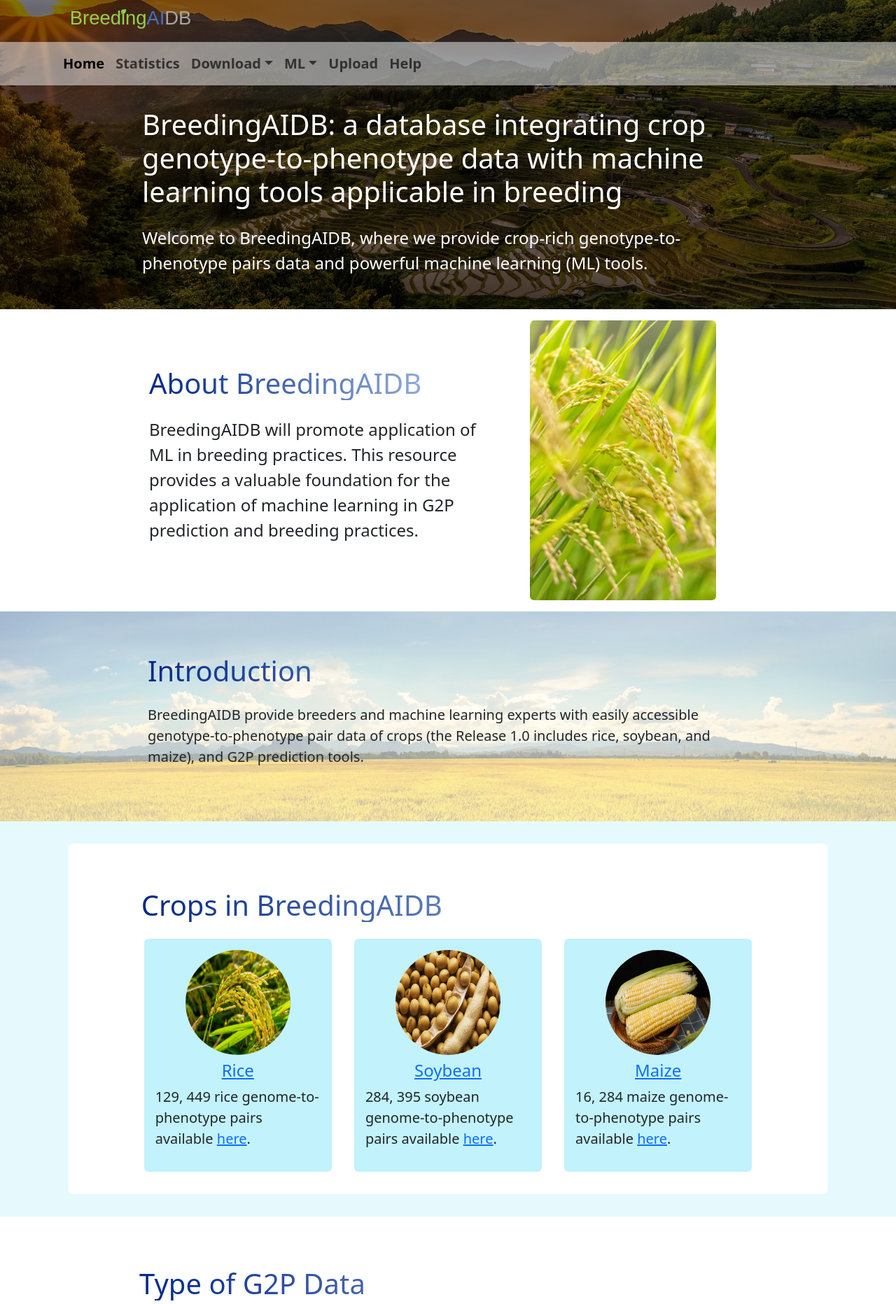
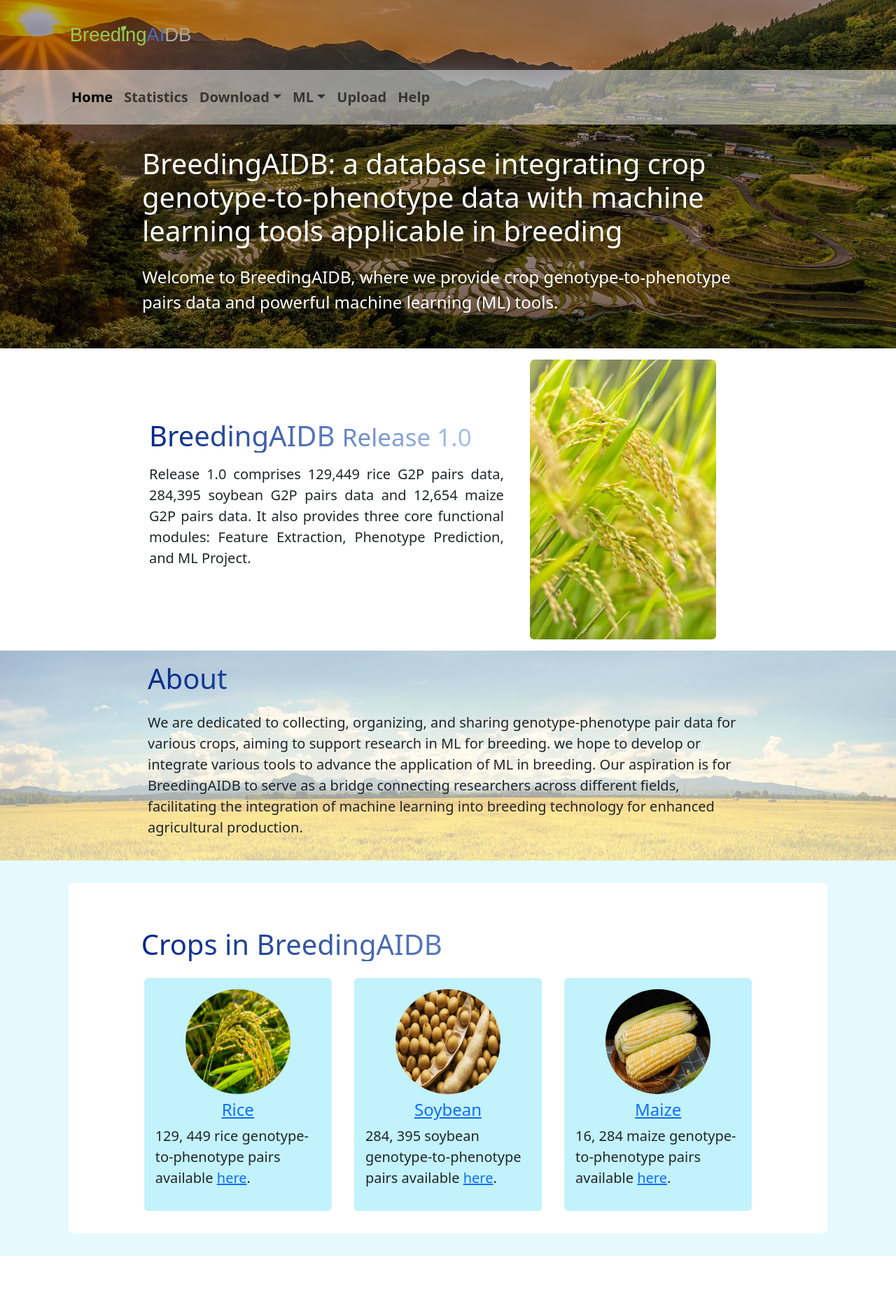
Before and after one commit to SZJhacker/BreedingAI, a Flask app: page /BreedingAIDB/ in a window 1280 px wide. Shown: the top 1864 px of the page at 70% size. Run offline with Flask 3, Linux system fonts and the light colour scheme; parts of the project's set-up code (start-up, migrations or seed data) failed here and were passed over; some libraries are stand-ins or nearby versions.

Commit message:
"release 1.0"

```diff
--- a/riceprediction/app/api/v1/statistics.py
+++ b/riceprediction/app/api/v1/statistics.py
@@ -17,9 +17,9 @@
     rice = DataVisualization(file_path_rice)
     soy = DataVisualization(file_path_soy)
     zea = DataVisualization(file_path_zea)
-    ricemap = rice.draw_map('Map of rice cultivation distribution')
-    soymap = soy.draw_map('Map of soybean cultivation distribution')
-    zeamap = zea.draw_map('Map of zea cultivation distribution')
+    ricemap = rice.draw_map('Map of rice cultivars')
+    soymap = soy.draw_map('Map of soybean cultivars')
+    zeamap = zea.draw_map('Map of zea cultivars')
     map_charts = {"rice":ricemap,
                   'zea':zeamap,
                   'soy':soymap}
--- a/riceprediction/app/templates/about.html
+++ b/riceprediction/app/templates/about.html
@@ -58,8 +58,8 @@
                     </div>
                     <div class="card-body fs-5 lh-lg">
                         <p class="card-text">Conventional breeding techniques are struggling to address the challenges
-                            presented by climate change and the increasing global demand for agricultural products
-                            (1,2). Meeting these challenges demands renovation of breeding methods into the
+                            presented by climate change and the increasing global demand for agricultural products.
+                            Meeting these challenges demands renovation of breeding methods into the
                             next-generation technologies, collectively known as Breeding 4.0. Central to this frontier
                             is Genotype-to-Phenotype (G2P) prediction. For the prediction to be accurate and reliable,
                             developing and optimizing machine learning (ML) algorithms is one of the keys. A major
--- a/riceprediction/app/templates/home.html
+++ b/riceprediction/app/templates/home.html
@@ -11,7 +11,8 @@
     /* Add your home page styles here */
     .nav-bg {
         position: relative;
-        overflow: hidden; /* 用于包含 ::before 中的伪元素 */
+        overflow: hidden;
+        /* 用于包含 ::before 中的伪元素 */
     }
 
     .nav-bg::before {
@@ -22,13 +23,15 @@
         left: 0;
         width: 100%;
         height: 100%;
-        background: linear-gradient(rgba(0, 0, 0, 0.5), rgba(0, 0, 0, 0.6)), url({{ url_for('v1.static', filename='img/background1.jpg') }}) no-repeat center center / cover;
+        background: linear-gradient(rgba(0, 0, 0, 0.3), rgba(0, 0, 0, 0.4)),
+        url({{ url_for('v1.static', filename='img/background1.jpg')}}) no-repeat center center / cover;
         /*opacity: 0.6;  设置背景图片的透明度 */
         z-index: -1;
     }
 
     #introduction {
-        background: linear-gradient(rgba(255, 255, 255, 0.5), rgba(255, 255, 255, 0.6)), url({{ url_for('v1.static', filename='img/middle-bg.jpg') }}) no-repeat center center / cover;
+        background: linear-gradient(rgba(255, 255, 255, 0.5), rgba(255, 255, 255, 0.6)),
+        url({{ url_for('v1.static', filename='img/middle-bg.jpg')}}) no-repeat center center / cover;
     }
 
     .blue-gradient {
@@ -46,10 +49,12 @@
 
 
 {% block summary %}
-    <div class="container" >
+<div class="container">
     <div class="row col-md-10 mx-auto p-3 m-3">
-            <h1 class="text-white">BreedingAIDB: a database integrating crop genotype-to-phenotype data with machine learning tools applicable in breeding</h1>
-            <p class="text-white fs-4 mt-3">Welcome to BreedingAIDB, where we provide crop-rich genotype-to-phenotype pairs data and powerful machine learning (ML) tools.</p>
+        <h1 class="text-white">BreedingAIDB: a database integrating crop genotype-to-phenotype data with machine
+            learning tools applicable in breeding</h1>
+        <p class="text-white fs-4 mt-3">Welcome to BreedingAIDB, where we provide crop genotype-to-phenotype pairs data
+            and powerful machine learning (ML) tools.</p>
     </div>
 </div>
 {% endblock %}
@@ -61,12 +66,14 @@
         <div class="d-flex justify-content-center">
             <div class="row col-md-10 align-items-center">
                 <div class="col-md-7">
-                  <h1 class="blue-gradient">About BreedingAIDB</h1>
-                  <p class="fs-4 mt-4 text-justify"> BreedingAIDB will promote application of ML in breeding practices. This resource provides a valuable foundation for the application of
-                      machine learning in G2P prediction and breeding practices.</p>
+                    <h1 class="blue-gradient">BreedingAIDB <small>Release 1.0</small> </h1>
+                    <p class="lead mt-3" style="text-align: justify;">Release 1.0 comprises 129,449 rice G2P pairs data,
+                        284,395 soybean G2P pairs data and 12,654 maize G2P pairs data. It also provides three core
+                        functional modules: Feature Extraction, Phenotype Prediction, and ML Project.</p>
                 </div>
                 <div class="col-md-4">
-                <img class='rounded float-end' src="{{ url_for('v1.static', filename='img/crop-rice.jpg') }}" alt="rice-crop" style="height: 400px;width=400px">
+                    <img class='rounded float-end' src="{{ url_for('v1.static', filename='img/crop-rice.jpg') }}"
+                        alt="rice-crop" style="height: 400px;width=400px">
                 </div>
             </div>
         </div>
@@ -76,8 +83,12 @@
 <section id="introduction">
     <div class="container d-flex align-items-center" style="height: 300px;">
         <div class="row col-md-10 mx-auto p-4">
-            <h1 class="blue-gradient">Introduction</h1>
-            <p class="lead mt-3">BreedingAIDB provide breeders and machine learning experts with easily accessible genotype-to-phenotype pair data of crops (the Release 1.0 includes rice, soybean, and maize), and G2P prediction tools. </p>
+            <h1 class="blue-gradient">About</h1>
+            <p class="lead mt-3"> We are dedicated to collecting, organizing, and sharing genotype-phenotype pair data
+                for various crops, aiming to support research in ML for breeding. we hope to develop or integrate
+                various tools to advance the application of ML in breeding. Our aspiration is for BreedingAIDB to serve
+                as a bridge connecting researchers across different fields, facilitating the integration of machine
+                learning into breeding technology for enhanced agricultural production.</p>
         </div>
     </div>
 </section>
@@ -96,7 +107,7 @@
                                 <h4 class="mt-2">Rice</h4>
                             </div>
                         </a>
-                        <p class="lead">129, 449 rice genome-to-phenotype pairs available <a
+                        <p class="lead">129, 449 rice genotype-to-phenotype pairs available <a
                                 href="{{ url_for('v1.download', species='rice') }}">here</a>.</p>
                     </div>
 
@@ -108,7 +119,7 @@
                                 <h4 class="mt-2">Soybean</h4>
                             </div>
                         </a>
-                        <p class="lead">284, 395 soybean genome-to-phenotype pairs available <a
+                        <p class="lead">284, 395 soybean genotype-to-phenotype pairs available <a
                                 href="{{ url_for('v1.download', species='soy') }}">here</a>.</p>
                     </div>
 
@@ -120,7 +131,7 @@
                                 <h4 class="mt-2">Maize</h4>
                             </div>
                         </a>
-                        <p class="lead">16, 284 maize genome-to-phenotype pairs available <a
+                        <p class="lead">16, 284 maize genotype-to-phenotype pairs available <a
                                 href="{{ url_for('v1.download', species='zea') }}">here</a>.</p>
                     </div>
                 </div>
@@ -174,19 +185,23 @@
             <h1 class="blue-gradient">ML Tools</h1>
             <div class="row mt-3 d-flex justify-content-around">
                 <div class="col-md p-3">
-                    <img class='rounded' style="height: 175px;"  src={{ url_for('v1.static', filename='img/feature_extract.jpg') }} alt="feature extraction">
+                    <img class='rounded' style="height: 175px;" src={{ url_for('v1.static',
+                        filename='img/feature_extract.jpg' ) }} alt="feature extraction">
                     <h4 class="blue-gradient mt-4">Feature Extraction</h4>
                     <p class="lead">The module utilizes GSCtool to extract
                         essential genomic features.</p>
                 </div>
                 <div class="col-md p-3">
-                    <img class='rounded' style="height: 175px;"  src={{ url_for('v1.static', filename='img/g2p.jpg') }} alt="Phenotype Prediction">
+                    <img class='rounded' style="height: 175px;" src={{ url_for('v1.static', filename='img/g2p.jpg' ) }}
+                        alt="Phenotype Prediction">
                     <h4 class="blue-gradient mt-4">Phenotype Prediction</h4>
                     <p class="lead">The module offers predictions for grain length
-                        and width of rice, which can be easily done by uploading the feature files extracted by GSCtool</p>
+                        and width of rice, which can be easily done by uploading the feature files extracted by GSCtool
+                    </p>
                 </div>
                 <div class="col-md p-3">
-                    <img class='rounded' style="height: 175px;"  src={{ url_for('v1.static', filename='img/AI2.jpg') }} alt="ML Project">
+                    <img class='rounded' style="height: 175px;" src={{ url_for('v1.static', filename='img/AI2.jpg' ) }}
+                        alt="ML Project">
                     <h4 class="blue-gradient mt-4">ML Project</h4>
                     <p class="lead">The module integrates Optuna and lightGBM to allow users to
                         customize and optimize ML models
--- a/riceprediction/app/templates/layout.html
+++ b/riceprediction/app/templates/layout.html
@@ -34,12 +34,12 @@
         <div class="nav-bg">
             {% block navbar %}
             <div class="container">
-                <a href="{{ url_for('v1.index') }}"><img class='rounded-pill' height="60" src="{{ url_for('v1.static', filename='logo.svg') }}"
+                <a href="{{ url_for('v1.index') }}"><img class='rounded-pill mt-4 mb-3' height="60" src="{{ url_for('v1.static', filename='logo.svg') }}"
                         alt="BreedingAIDB"></a>
             </div>
             {% from 'bootstrap5/nav.html' import render_nav_item, render_breadcrumb_item %}
             <nav class="navbar navbar-expand-lg navbar-black bg-light bg-opacity-50">
-                <div class="container">
+                <div class="container ps-4 mt-2 mb-2">
                     <ul class="navbar-nav fs-5 text-black fw-bold">
                         {% set nav_items = [
                         {'url': 'v1.index', 'title': 'Home'},
```
Also changed, not shown: riceprediction/app/templates/statistics.html (+4 -4 lines). Lines whose indentation alone changed are shown as unchanged.
